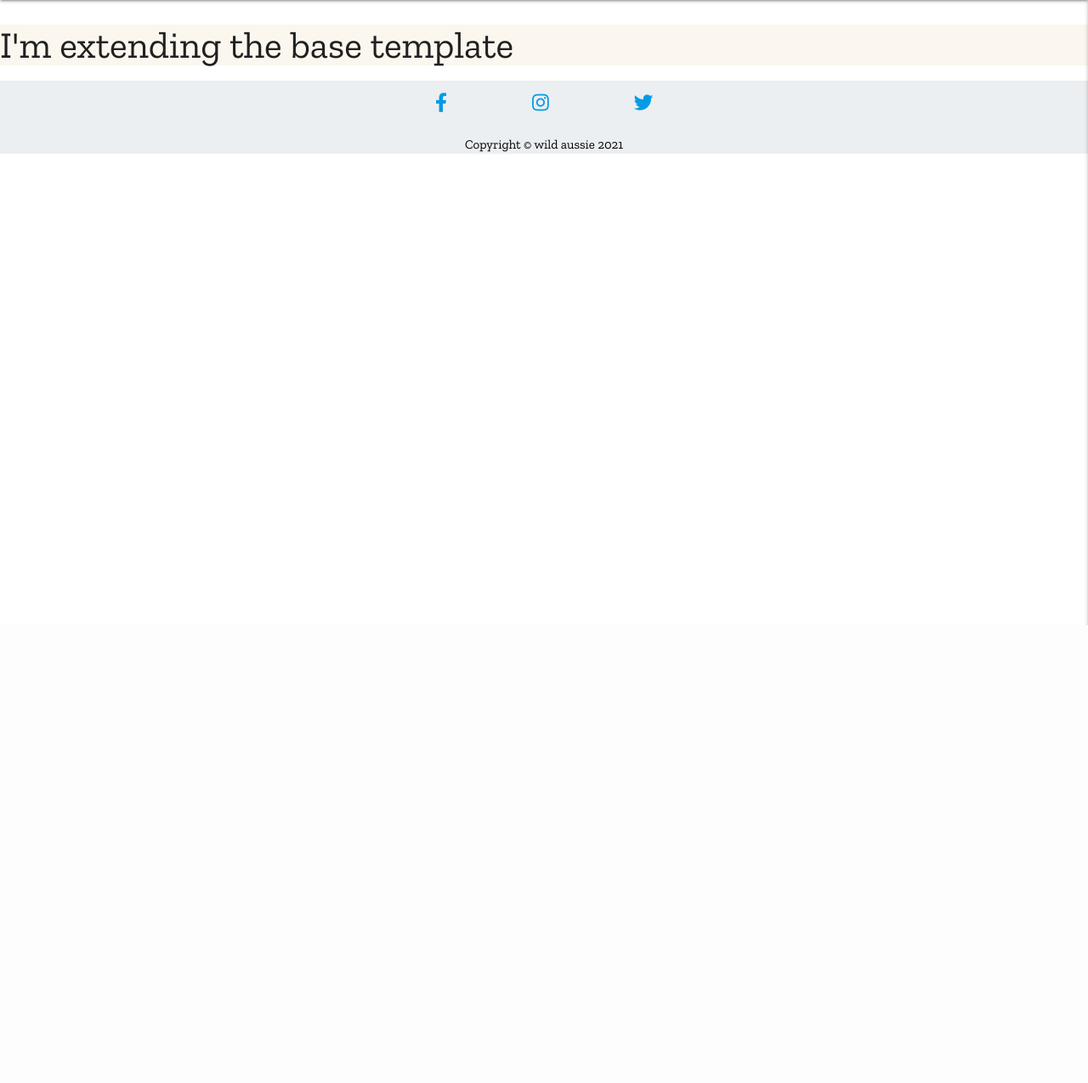
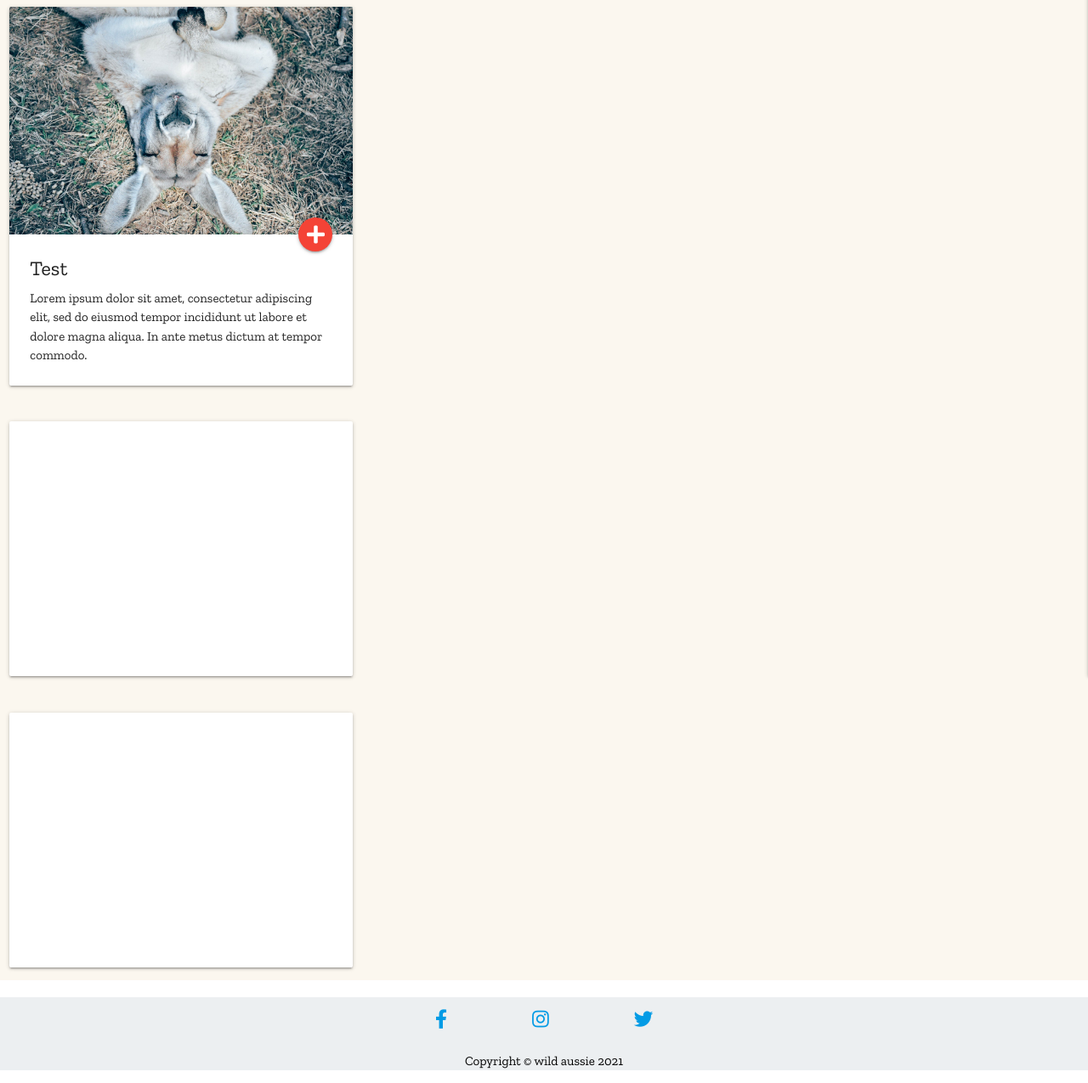
Before and after one commit to Joan-Amudu/Wild-Aussie, a Flask app: page /get_posts in a window 1280 px wide. Shown: the part 64-1339 px from the top of the page at 85% size. Before the commit the page ends 800 px from the top, so only its background shows below. Run offline with Flask 2, Linux system fonts and the light colour scheme; data that the repository does not hold is empty; some libraries are stand-ins or nearby versions.

Commit message:
Create structure for blog posts

```diff
--- a/templates/blog.html
+++ b/templates/blog.html
@@ -2,12 +2,38 @@
 
 {% block content %}
 
-<h3>I'm extending the base template</h3>
-    {% for post in posts %}
-        {{ post.title }}<br>
-        {{ post.created_by }}<br>
-        {{ post.description}}<br>
 
-    {% endfor %}
+<div class="row">
+    <div class="col s12 m4">
+        <div class="card">
+            <div class="card-image">
+                <img src="{{ url_for('static', filename='images/contact.jpeg') }}">
+
+                <a class="btn-floating halfway-fab waves-effect waves-light red"><i class="fas fa-plus"></i></a>
+              </div>
+              <div class="card-content">
+                <span class="card-title">Test</span>
+                <p>Lorem ipsum dolor sit amet, consectetur adipiscing elit, sed do eiusmod tempor incididunt ut labore et dolore magna aliqua. In ante metus dictum at tempor commodo.</p>
+              </div>
+          </div>
+    </div>
+</div>
+<div class="row">
+    <div class="col s12 m4">
+        <div class="card small">
+            <!-- Card Content -->
+          </div>
+
+
+    </div>
+</div>
+<div class="row">
+    <div class="col s12 m4">
+        <div class="card small">
+            <!-- Card Content -->
+          </div>
+
+    </div>
+</div>
 
 {% endblock %}
```
